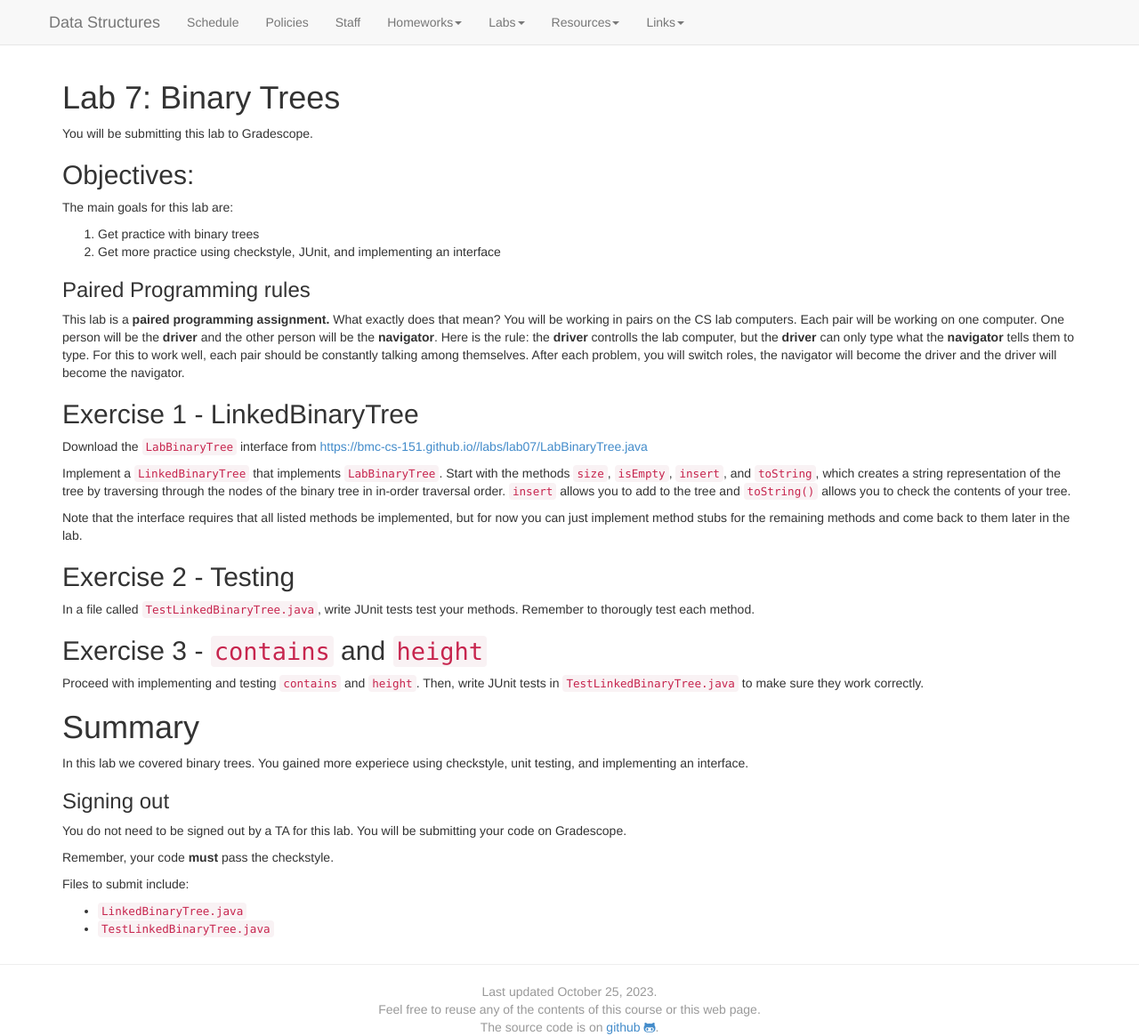
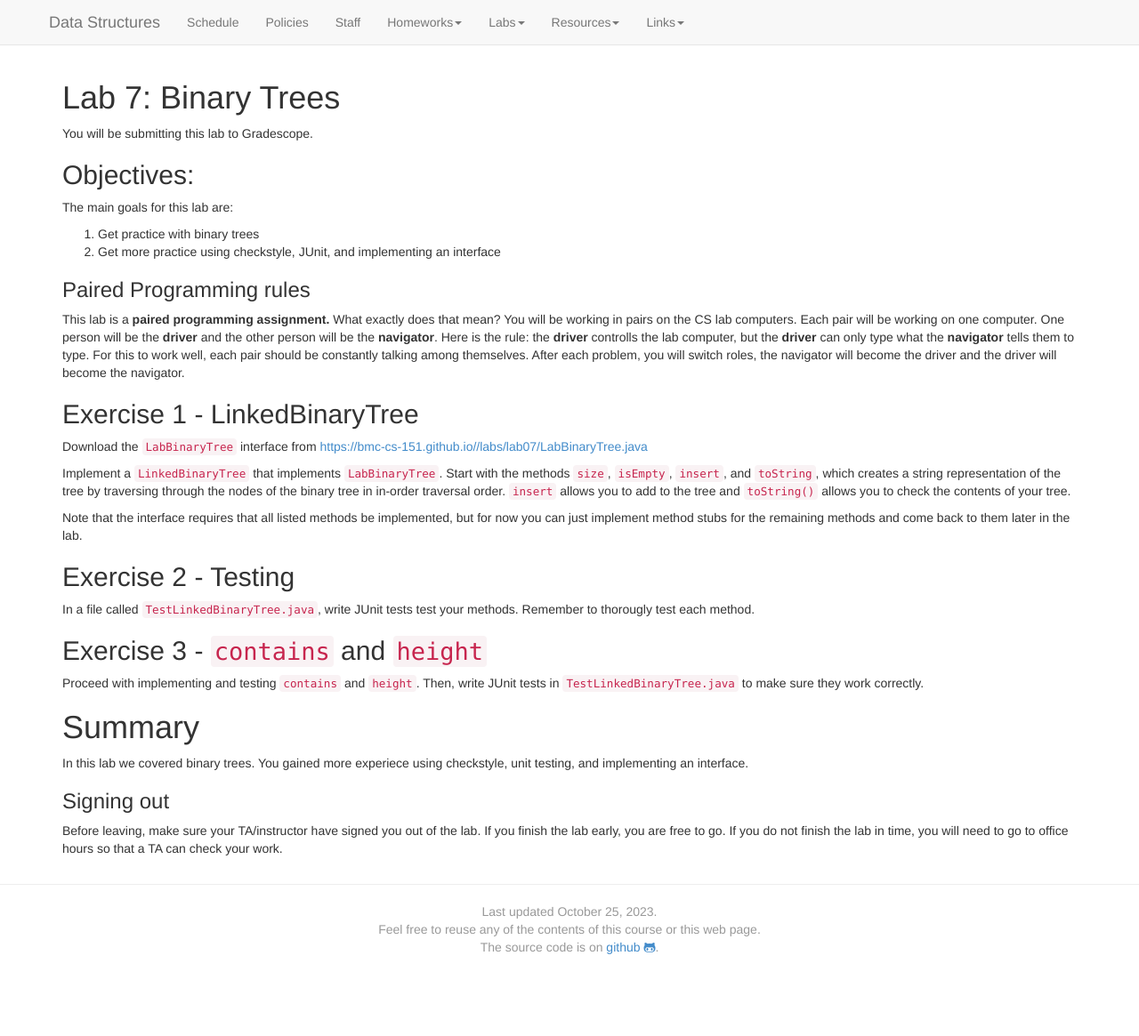
Before and after one commit to kalte0/BMC-CS-151.github.io, a Jekyll site: the page built from labs/Lab07.md, in a window 1280 px wide and 1165 px high. Shown: the whole window at 89% size. Built offline with Jekyll 4.4.1, drawn with Linux system fonts in a browser that asks for light colours; nearby versions of some CDN libraries.

Commit message:
Lab07: tweak how they submit

```diff
--- a/labs/Lab07.md
+++ b/labs/Lab07.md
@@ -100,11 +100,6 @@ In this lab we covered binary trees. You gained more experiece using
 checkstyle, unit testing, and implementing an interface.
 
 ### Signing out
-You do not need to be signed out by a TA for this lab. You will be submitting
-your code on Gradescope.
-
-Remember, your code **must** pass the checkstyle.
-
-Files to submit include:
-- `LinkedBinaryTree.java`
-- `TestLinkedBinaryTree.java`
+Before leaving, make sure your TA/instructor have signed you out of the lab. If you finish the lab early, you are free to go.
+If you do not finish the lab in time, you will need to go to office hours so
+that a TA can check your work.
```
